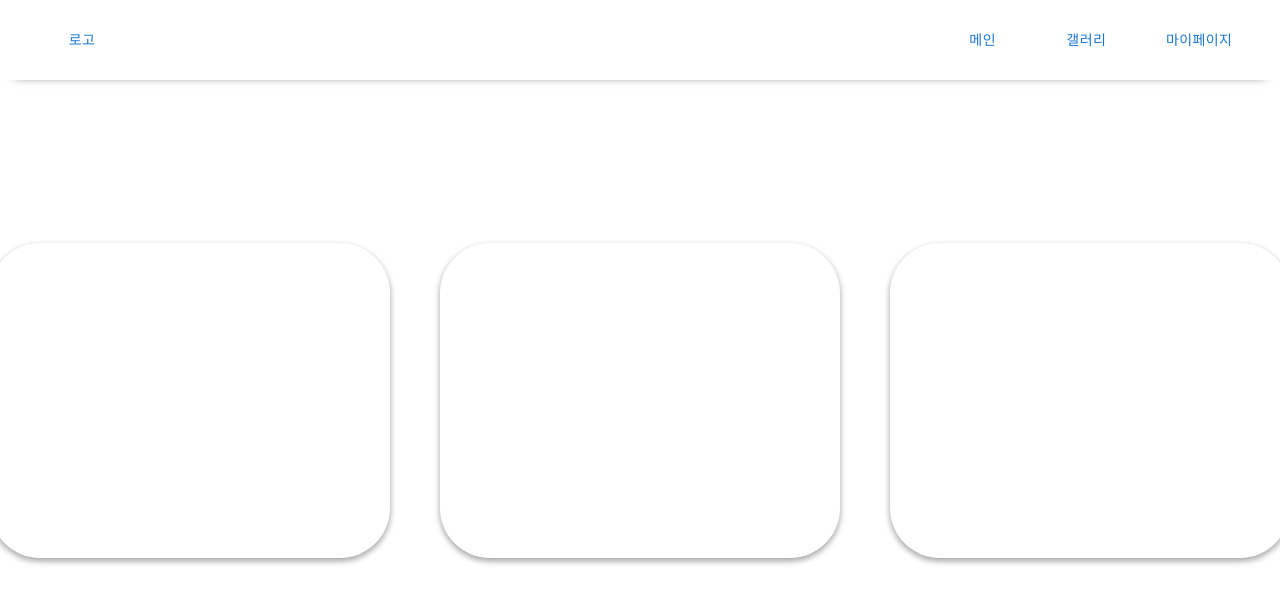
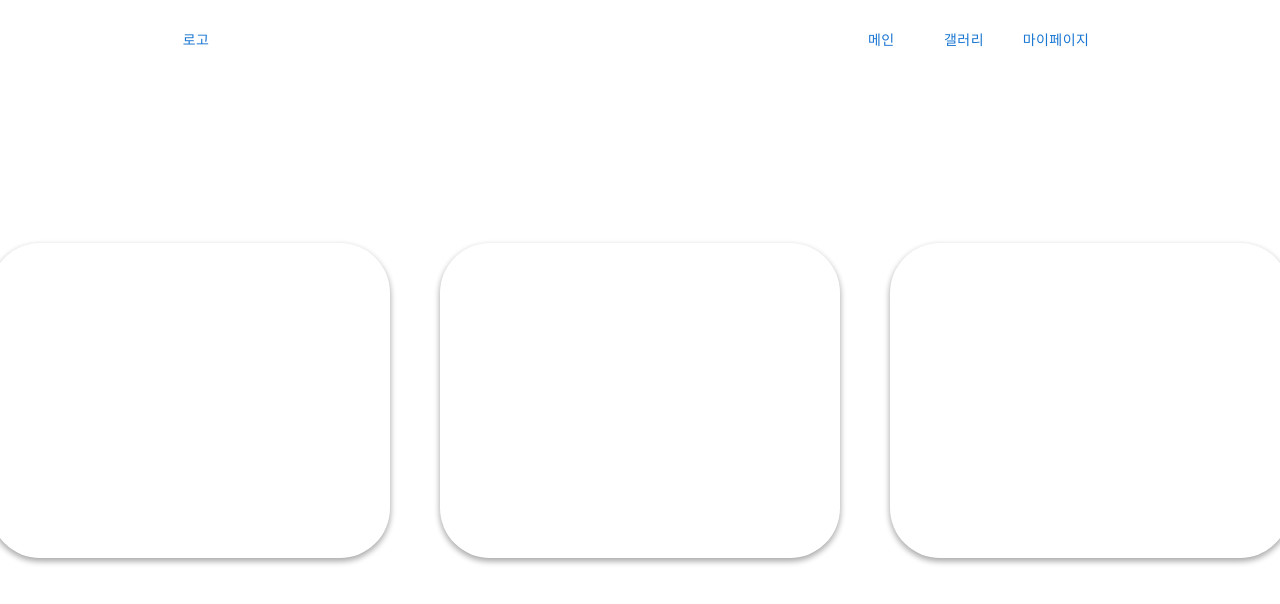
Before and after one commit to dongyunh/thinkboomtest, a Next.js app: page / in a window 1280 px wide. Shown: the top 604 px of the page. Built offline with nearby package versions, Linux system fonts and the light colour scheme.

Commit message:
css : make headerBar

```diff
--- a/pages/sixHat/devating/[...id].tsx
+++ b/pages/sixHat/devating/[...id].tsx
@@ -1,7 +1,7 @@
 import React, { useEffect } from 'react';
 import { Button, TextField } from '@mui/material';
 import styled from 'styled-components';
-import { HeaderBar } from '@components/common/HeaderBar';
+import { HeaderBar } from '@components/common/HeaderBar/HeaderBar';
 import SockJS from 'sockjs-client';
 import Stomp from 'stompjs';
 import { ChattingRoom } from '@components/layout/ChattingRoom';
--- a/pages/sixHat/setting/[...id].tsx
+++ b/pages/sixHat/setting/[...id].tsx
@@ -1,5 +1,4 @@
 import React, { useState, useEffect } from 'react';
-import { TextField, Button } from '@mui/material';
 import { useRouter } from 'next/router';
 import { InteractivePage, WaitingRoom } from '@components/common';
 import { SelectHat } from '@components/layout/SixHat';
@@ -76,9 +75,7 @@ const SettingPage = () => {
   return (
     <>
       <InteractivePage pages={pages} currentPage={currentPage} />
-      {!nickname && (
-        <NicknameModal title="항해7팀" inviteMember="정현" onClick={handleUpdateNickname} />
-      )}
+      {!nickname && <NicknameModal title="항해7팀" onClick={handleUpdateNickname} />}
     </>
   );
 };
--- a/src/components/common/HeaderBar.tsx
+++ b/src/components/common/HeaderBar/HeaderBar.tsx
@@ -1,5 +1,6 @@
 import React from 'react';
 import styled from 'styled-components';
+import { themedPalette } from '../../../theme/styleTheme';
 
 type HeaderBarProps = {
   children: React.ReactChild;
@@ -12,11 +13,10 @@ const HeaderBar = ({ children }: HeaderBarProps) => {
 const StyledHeaderBar = styled.header`
   width: 100vw;
   height: 80px;
-  box-shadow: 0 10px 10px -15px black;
+  padding: 0px 164px;
   display: flex;
   justify-content: space-between;
-  padding-left: 50px;
   position: fixed;
-  background-color: white;
+  top: 0px;
 `;
 export { HeaderBar };
--- /dev/null
+++ b/src/components/common/HeaderBar/index.ts
@@ -0,0 +1 @@
+export * from './HeaderBar';
--- a/src/components/common/WaitingRoom/WaitingRoom.tsx
+++ b/src/components/common/WaitingRoom/WaitingRoom.tsx
@@ -1,7 +1,7 @@
 import React from 'react';
 import { Button, TextField } from '@mui/material';
 import styled from 'styled-components';
-import { HeaderBar } from '../HeaderBar';
+import { HeaderBar } from '../HeaderBar/HeaderBar';
 
 type WaitingRoomProps = {
   onClick?: () => void;
--- a/src/components/layout/Main/Main.tsx
+++ b/src/components/layout/Main/Main.tsx
@@ -1,6 +1,6 @@
 import React from 'react';
 import { Card, NavWrapper } from './components';
-import { HeaderBar } from '@components/common/HeaderBar';
+import { HeaderBar } from '@components/common/HeaderBar/HeaderBar';
 import { Button } from '@mui/material';
 
 type MainType = {
--- a/src/components/layout/Main/components/index.ts
+++ b/src/components/layout/Main/components/index.ts
@@ -1,3 +1,3 @@
-export * from "../../../common/Card"
-export * from "../../../common/HeaderBar"
-export * from "./NavWrapper"
+export * from '../../../common/Card';
+export * from '../../../common/HeaderBar/HeaderBar';
+export * from './NavWrapper';
```
Also changed, not shown: src/components/common/Modals/NicknameModal/NicknameModal.tsx (+8 -10 lines), 1 other file (tests, documents, lock files or other folders).
